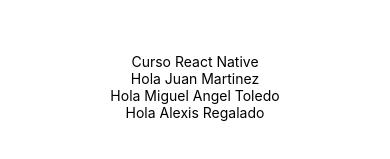
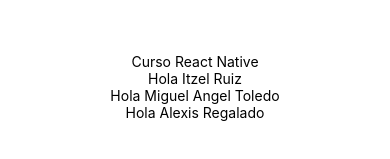
Before and after one commit to Juggantiss/curso-introduccion-react-native, a React Native app: screen / in a window 390 px wide. Shown: the part 335-494 px from the top of the page. Built offline with nearby package versions, Linux system fonts and the light colour scheme.

Commit message:
Utilizando PropTypes en componente Saludar

```diff
--- a/App.js
+++ b/App.js
@@ -5,7 +5,7 @@
   return (
     <View style={styles.container}>
       <Text>Curso React Native</Text>
-      <Saludar />
+      <Saludar firstname="Itzel" lastname="Ruiz" />
       <Saludar firstname="Miguel Angel" lastname="Toledo" />
       <Saludar firstname="Alexis" lastname="Regalado" />
     </View>
--- a/src/components/Saludar.jsx
+++ b/src/components/Saludar.jsx
@@ -1,4 +1,5 @@
 import { Text } from "react-native";
+import PropTypes from "prop-types";
 
 export default function Saludar({ firstname = "Juan", lastname = "Martinez" }) {
   return (
@@ -7,3 +8,8 @@
     </Text>
   );
 }
+
+Saludar.propTypes = {
+  firstname: PropTypes.string.isRequired,
+  lastname: PropTypes.string
+};
```
